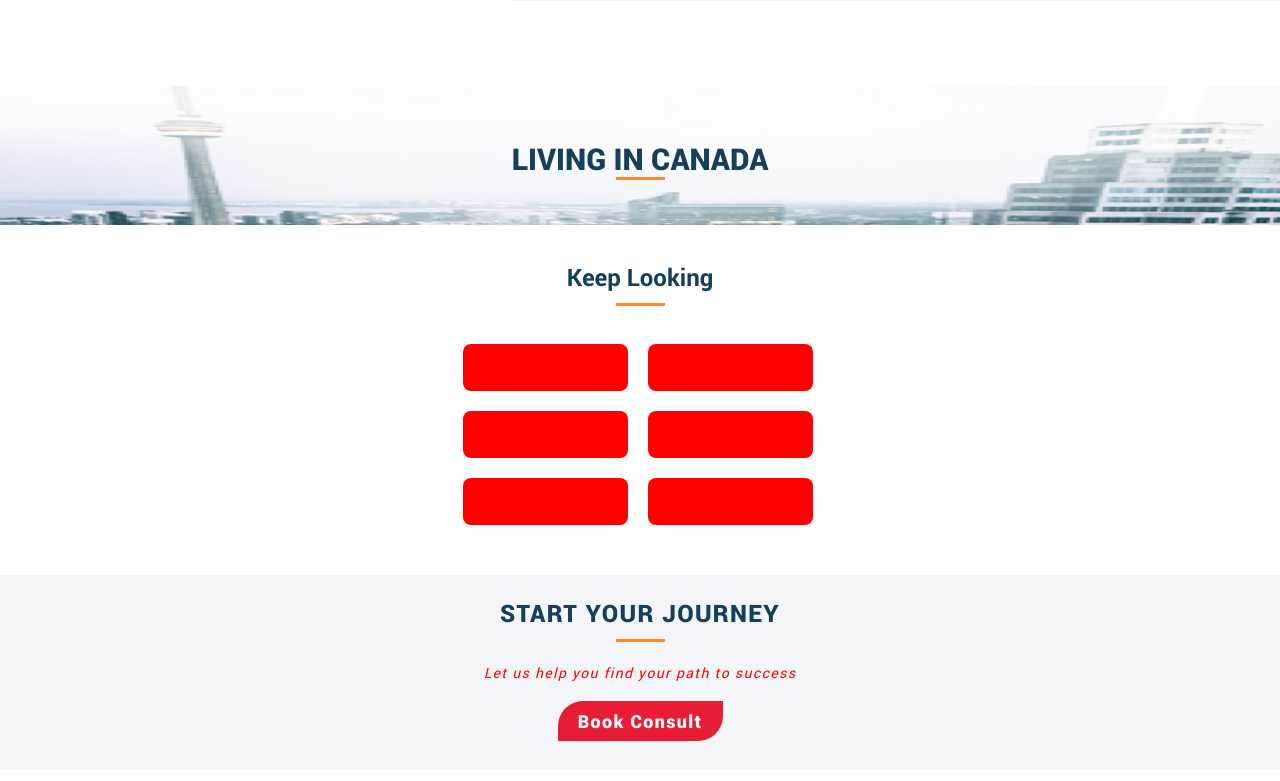
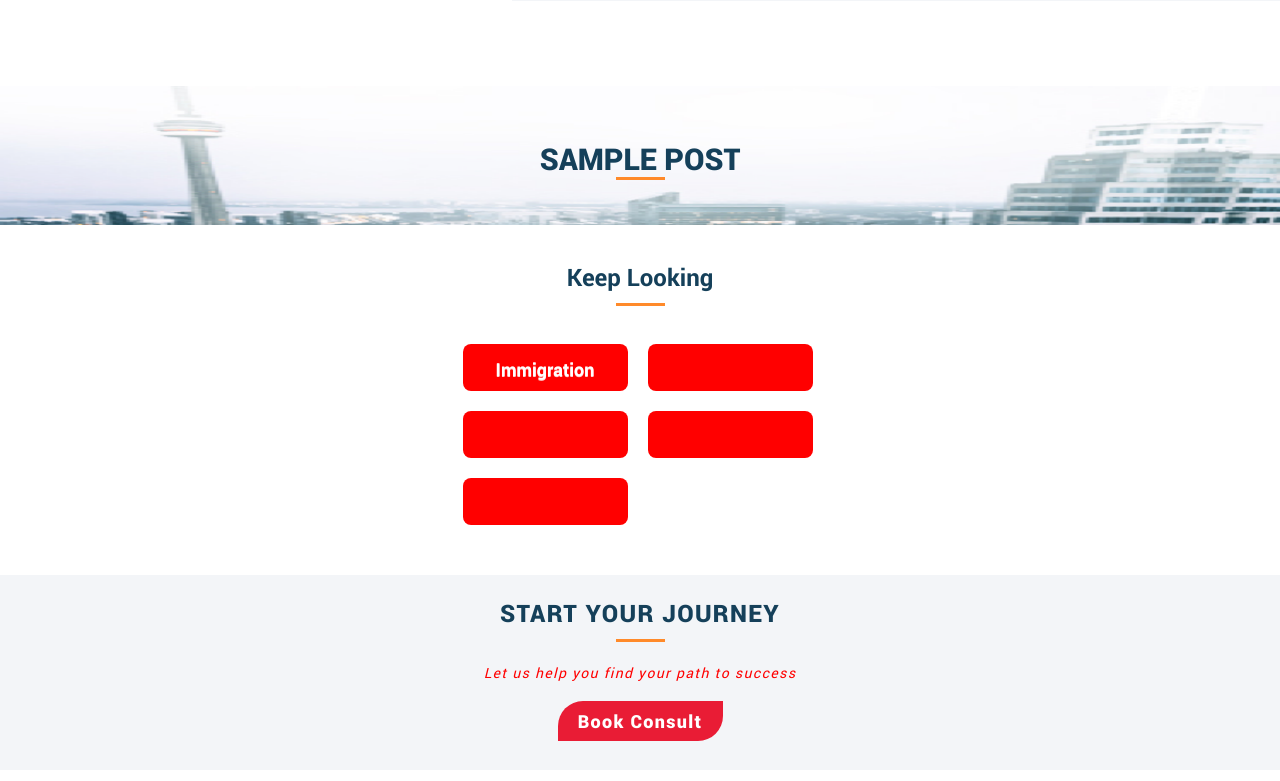
Before and after one commit to JordPlamondon/nexus-fall-2017, a WordPress theme: template themes/nexus/single-nexus_faq.php in a window 1280 px wide. Shown: the part 415-1196 px from the top of the page. Run offline with PHP 8.4 and a stand-in for WordPress, Linux system fonts and the light colour scheme; the site name, menu and one post (Sample post) are stand-ins, and other content is empty.

Commit message:
echo title in single nexus faq.

```diff
--- a/themes/nexus/sass/_faq-single.scss
+++ b/themes/nexus/sass/_faq-single.scss
@@ -69,6 +69,7 @@
     background-color: red;
     margin: 10px;
     font-size: 18px;
+    color: white;
   }
 }
 // Journey
--- a/themes/nexus/single-nexus_faq.php
+++ b/themes/nexus/single-nexus_faq.php
@@ -12,7 +12,7 @@
 
 		<div class="banner-faq-single">
     	<div class="banner-image-faq-single">
-      	<h1 class="faq-single-title"> Living In Canada<h1>
+      	<h1 class="faq-single-title"><?php echo get_the_title()?><h1>
       	<div class="underline"></div>
     	</div>
   	</div>
@@ -25,9 +25,7 @@
 					comments_template();
 				endif;
 			?>
-	<!-- <div class="contact-homestay">
-    <button class="homestay-button">
-  </div> -->
+<!-- Field Group Metaboxes -->
 <?php
 $entries = get_post_meta( get_the_ID(), 'wiki_test_repeat_group', true );
 
@@ -63,7 +61,7 @@
       		<div class="underline"></div>
 
       		<div class="homestay-button-wrapper">
-        		<button class="homestay-looking-button">
+        		<button class="homestay-looking-button">Immigration</button
         		<button class="homestay-looking-button">
         		<button class="homestay-looking-button">
         		<button class="homestay-looking-button">
--- a/themes/nexus/single.php
+++ b/themes/nexus/single.php
@@ -64,7 +64,7 @@
 
       		<div class="homestay-button-wrapper">
         		<button class="homestay-looking-button">Immigration</button>
-        		<button class="homestay-looking-button">
+        		<button class="homestay-looking-button">Test</button>
         		<button class="homestay-looking-button">
         		<button class="homestay-looking-button">
         		<button class="homestay-looking-button">
--- a/themes/nexus/style.css
+++ b/themes/nexus/style.css
@@ -1663,7 +1663,8 @@
     height: 47px;
     background-color: red;
     margin: 10px;
-    font-size: 18px; }
+    font-size: 18px;
+    color: white; }
 
 .faq-single-homestay .faq-single-journey {
   height: 195px;
```
